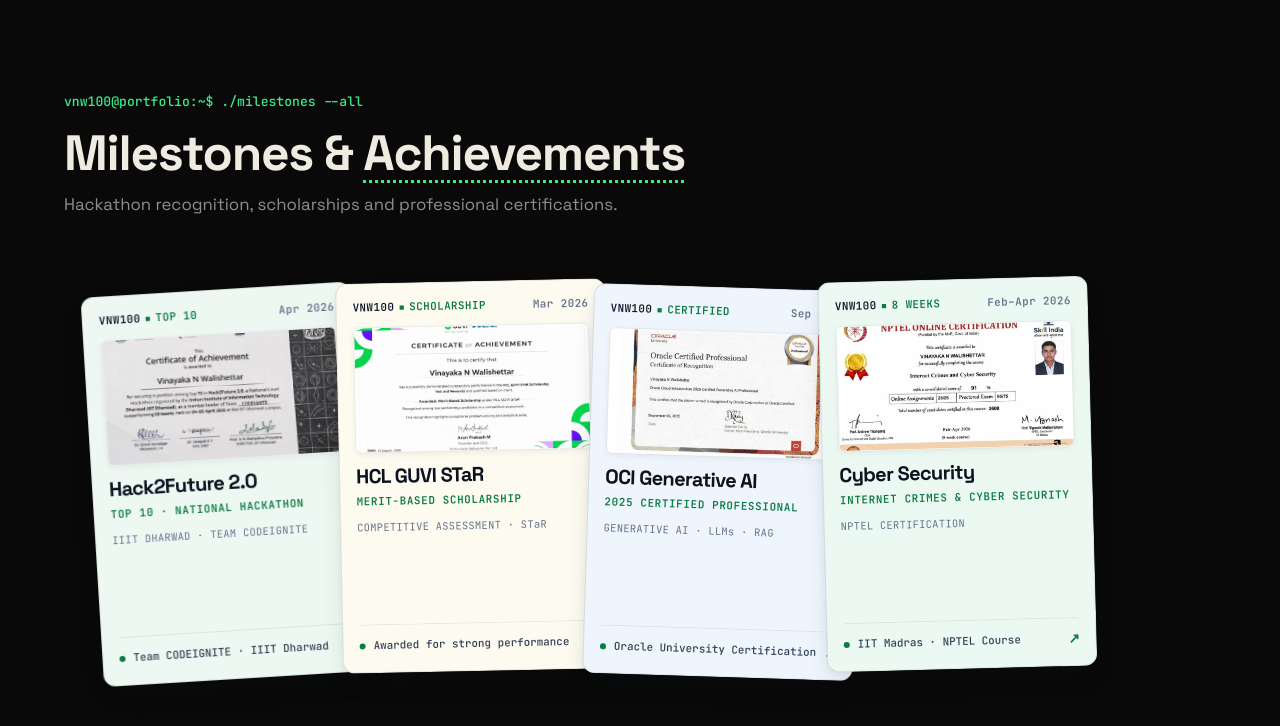
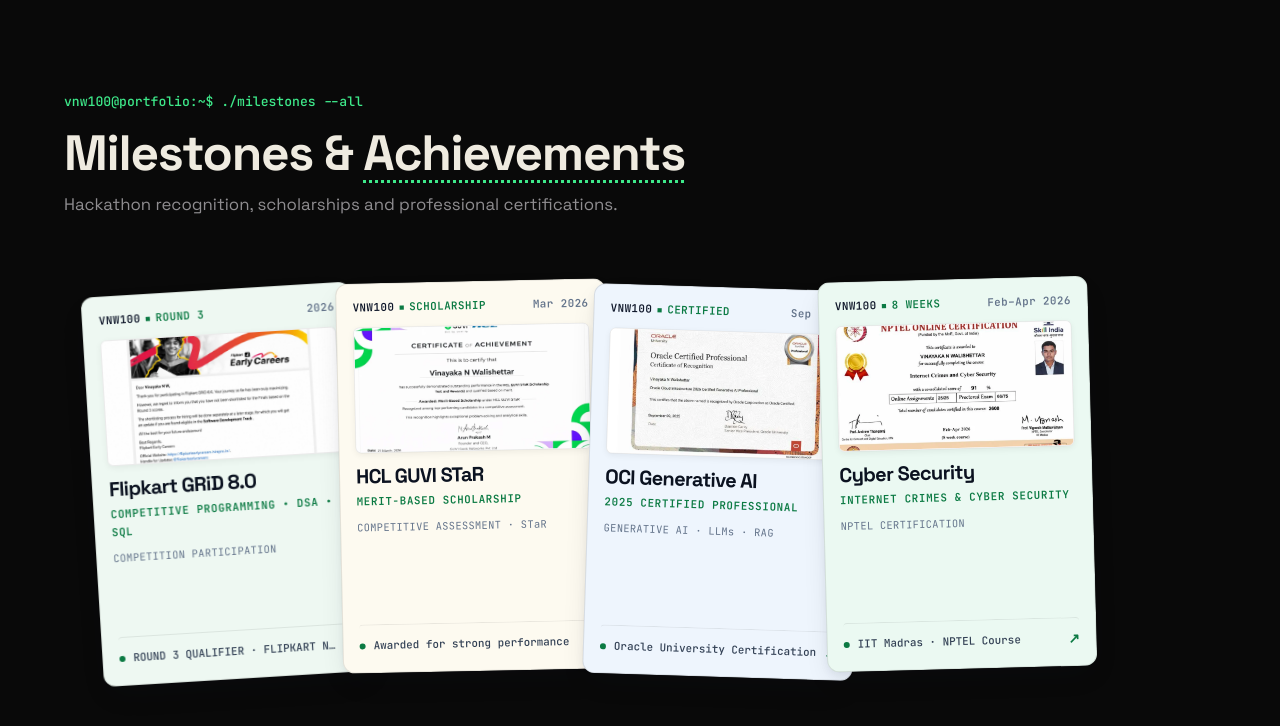
Before and after one commit to vinayakanw/vnw_portfolio_v1_updated, a plain HTML site: page index.html in a window 1280 px wide. Shown: the part 8204-8930 px from the top of the page. Drawn offline with Linux system fonts and the light colour scheme.

Commit message:
Replace Hack2Future milestone with Flipkart GRiD 8.0 Round 3 Qualifier

```diff
--- a/index.html
+++ b/index.html
@@ -1801,22 +1801,22 @@
           <div class="itsua-cards-deck">
             <div
               class="itsua-card itsua-card-1"
-              data-cert-src="img/certs/7.webp"
-              data-cert-title="Hack2Future 2.0 — Top 10 Achievement (IIIT Dharwad)"
-              data-cert-caption="Recognized among the top 10 teams in a national-level hackathon organized by IIIT Dharwad as part of Team CODEIGNITE."
+              data-cert-src="img/certs/flipkart_grid.png"
+              data-cert-title="Flipkart GRiD 8.0 — Round 3 Qualifier"
+              data-cert-caption="Solved 2/3 coding problems in Round 3 of Flipkart GRiD 8.0 competitive programming & DSA assessment."
             >
               <div class="itsua-card-topbar">
                 <div class="itsua-topbar-left">
                   <span class="itsua-brand">VNW100</span
                   ><span class="itsua-bullet">▪</span
-                  ><span class="itsua-provider">TOP 10</span>
+                  ><span class="itsua-provider">ROUND 3</span>
                 </div>
-                <span class="itsua-year">Apr 2026</span>
+                <span class="itsua-year">2026</span>
               </div>
               <div class="itsua-thumb-box">
                 <img
-                  src="img/certs/7.webp"
-                  alt="Hack2Future 2.0 — Top 10 Achievement (IIIT Dharwad)"
+                  src="img/certs/flipkart_grid.png"
+                  alt="Flipkart GRiD 8.0 certificate"
                   width="800"
                   height="560"
                   loading="lazy"
@@ -1827,14 +1827,14 @@
                 </div>
               </div>
               <div class="itsua-card-content">
-                <h3 class="itsua-card-title">Hack2Future 2.0</h3>
-                <div class="itsua-category">TOP 10 · NATIONAL HACKATHON</div>
-                <div class="itsua-tech-row">IIIT DHARWAD · TEAM CODEIGNITE</div>
+                <h3 class="itsua-card-title">Flipkart GRiD 8.0</h3>
+                <div class="itsua-category">COMPETITIVE PROGRAMMING • DSA • SQL</div>
+                <div class="itsua-tech-row">COMPETITION PARTICIPATION</div>
               </div>
               <div class="itsua-card-footer">
                 <span class="itsua-status-dot"></span
                 ><span class="itsua-status-note"
-                  >Team CODEIGNITE · IIIT Dharwad</span
+                  >ROUND 3 QUALIFIER · FLIPKART NATIONAL-LEVEL TECH COMPETITION</span
                 ><span class="itsua-arrow">↗</span>
               </div>
             </div>
```
Also changed, not shown: img/certs/flipkart_grid.png (added).
